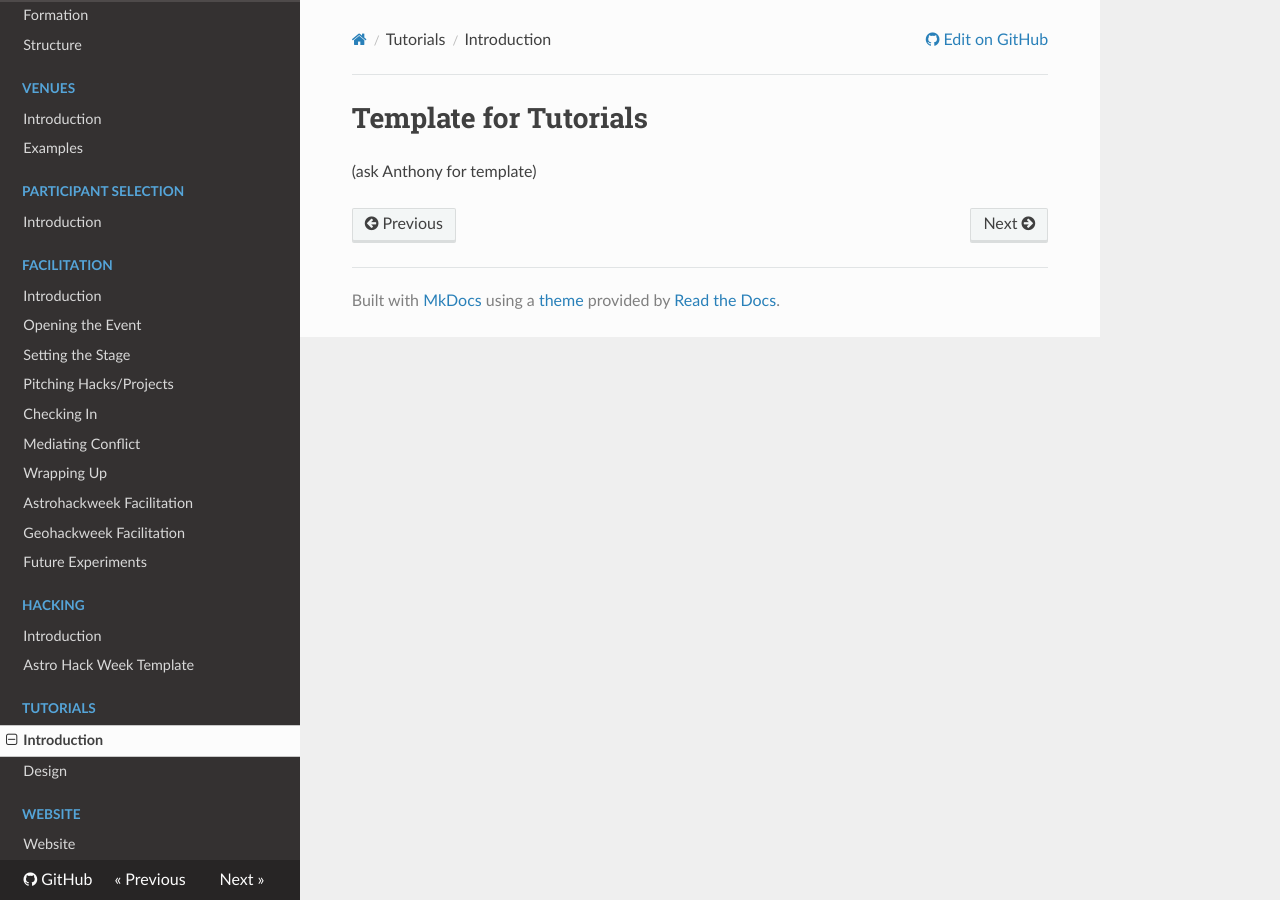
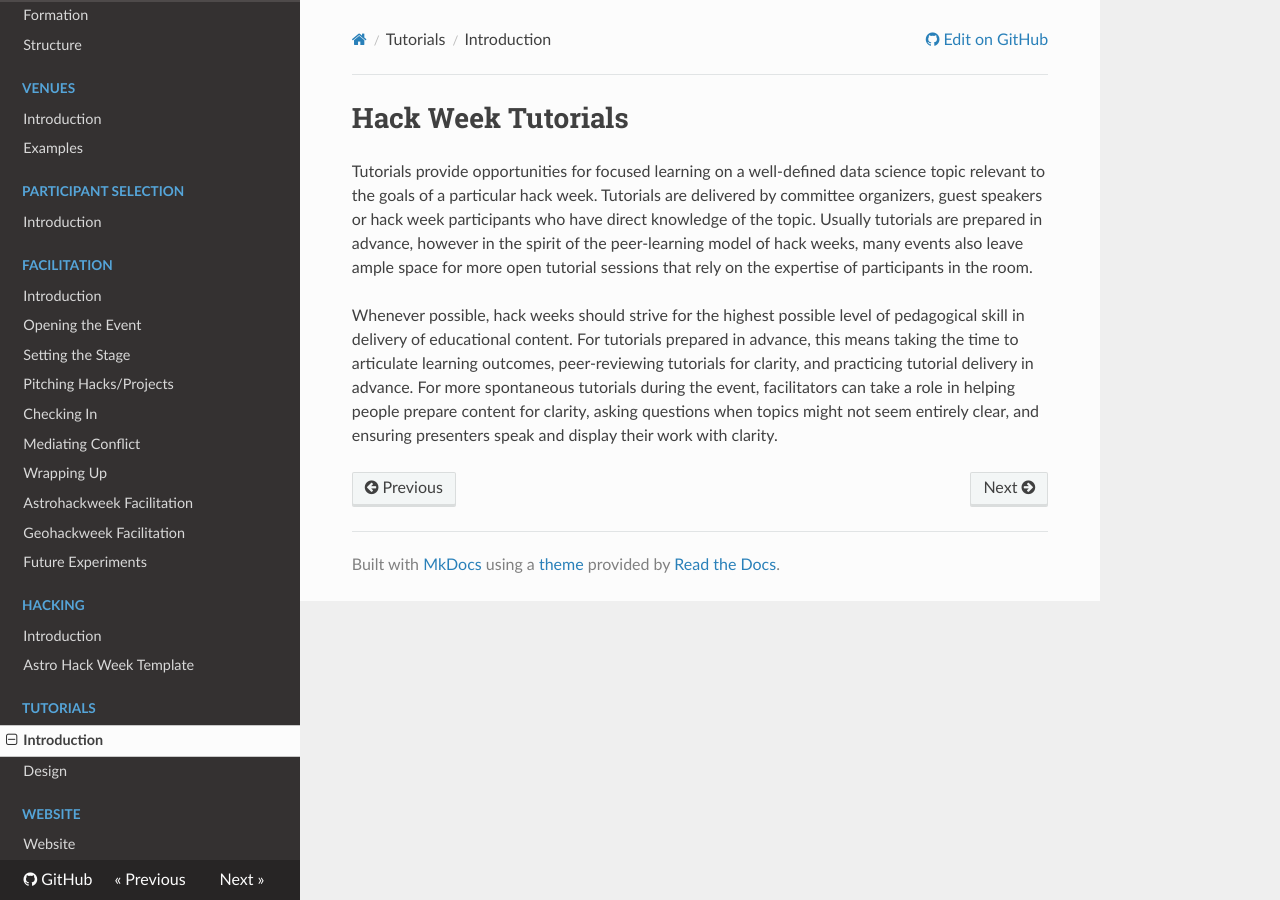
Before and after one commit to uwescience/HackWeek-Toolkit, an MkDocs documentation site: the page built from docs/Tutorials/Tutorials-intro.md, in a window 1280 px wide. Built offline with MkDocs 1.6.1, drawn with Linux system fonts in a browser that asks for light colours; nearby versions of some CDN libraries.

Commit message:
initial commit of tutorial intro and design

```diff
--- a/docs/Tutorials/Tutorials-intro.md
+++ b/docs/Tutorials/Tutorials-intro.md
@@ -1,3 +1,5 @@
-# Template for Tutorials
+# Hack Week Tutorials
 
-(ask Anthony for template)
+Tutorials provide opportunities for focused learning on a well-defined data science topic relevant to the goals of a particular hack week. Tutorials are delivered by committee organizers, guest speakers or hack week participants who have direct knowledge of the topic. Usually tutorials are prepared in advance, however in the spirit of the peer-learning model of hack weeks, many events also leave ample space for more open tutorial sessions that rely on the expertise of participants in the room.
+
+Whenever possible, hack weeks should strive for the highest possible level of pedagogical skill in delivery of educational content. For tutorials prepared in advance, this means taking the time to articulate learning outcomes, peer-reviewing tutorials for clarity, and practicing tutorial delivery in advance. For more spontaneous tutorials during the event, facilitators can take a role in helping people prepare content for clarity, asking questions when topics might not seem entirely clear, and ensuring presenters speak and display their work with clarity.
```
Also changed, not shown: docs/Tutorials/Tutorial-design.md (added, +38 -0 lines).
